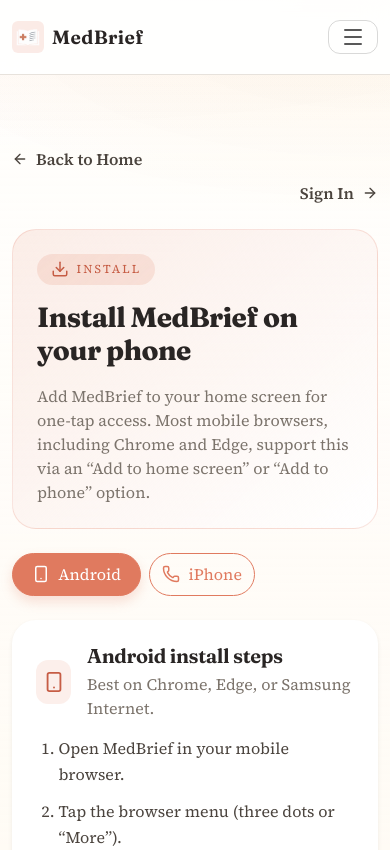
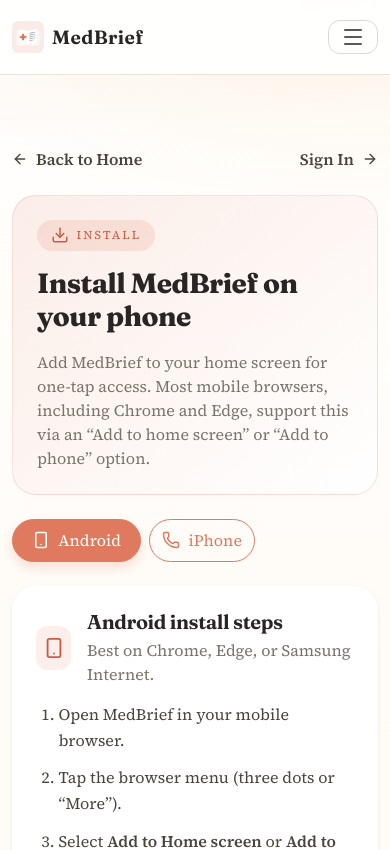
Before and after one commit to ganeshbmc/med-brief, a Vue app in the folder frontend/: page /install in a window 390 px wide. Shown: the top 850 px of the page. Built offline with nearby package versions, Linux system fonts and the light colour scheme.

Commit message:
Keep install topbar on one row

```diff
--- a/frontend/src/views/Install.vue
+++ b/frontend/src/views/Install.vue
@@ -2,14 +2,12 @@
   <div class="container py-5">
     <div class="row justify-content-center">
       <div class="col-lg-9">
-        <div class="install-topbar row align-items-center g-2 mb-4">
-          <div class="col-12 col-md-6 text-start">
-            <router-link v-if="!authStore.isAuthenticated" to="/" class="install-topbar__link d-inline-flex align-items-center gap-2">
-              <ArrowLeft :size="16" />
-              Back to Home
-            </router-link>
-          </div>
-          <div class="col-12 col-md-6 text-end">
+        <div class="install-topbar d-flex align-items-center justify-content-between gap-3 mb-4">
+          <router-link v-if="!authStore.isAuthenticated" to="/" class="install-topbar__link d-inline-flex align-items-center gap-2">
+            <ArrowLeft :size="16" />
+            Back to Home
+          </router-link>
+          <div class="install-topbar__right ms-auto">
             <router-link v-if="authStore.isAuthenticated" to="/dashboard" class="install-topbar__link d-inline-flex align-items-center gap-2">
               Go to Dashboard
               <ArrowRight :size="16" />
@@ -126,6 +124,7 @@ const authStore = useAuthStore()
   color: var(--warm-700);
   text-decoration: none;
   font-weight: 600;
+  white-space: nowrap;
 }
 
 .install-topbar__link:hover {
@@ -182,7 +181,7 @@ const authStore = useAuthStore()
   }
 
   .install-topbar {
-    margin-bottom: 1.5rem;
+    flex-wrap: nowrap;
   }
 }
 </style>
```
Also changed, not shown: 1 other file (tests, documents, lock files or other folders).
